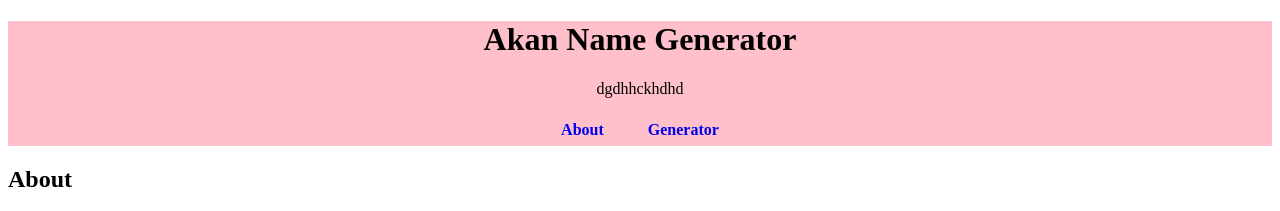
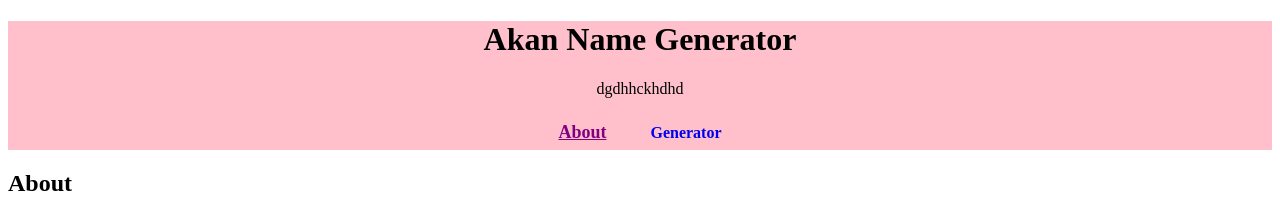
Before and after one commit to fionambugua/Akan-Name-Generator, a plain HTML site: page index.html in a window 1280 px wide. In both pictures the pointer is over the link "About". Shown: the top 211 px of the page. Drawn offline with Linux system fonts and the light colour scheme.

Commit message:
Enhance hover effect for navigation links in style.css

```diff
--- a/style.css
+++ b/style.css
@@ -17,5 +17,8 @@ nav a{
     line-height: 2;
 }
 nav a:hover{
-
+    text-decoration: underline;
+    color: purple;
+    font-size: 18px;
+    cursor: pointer;
 }
```
